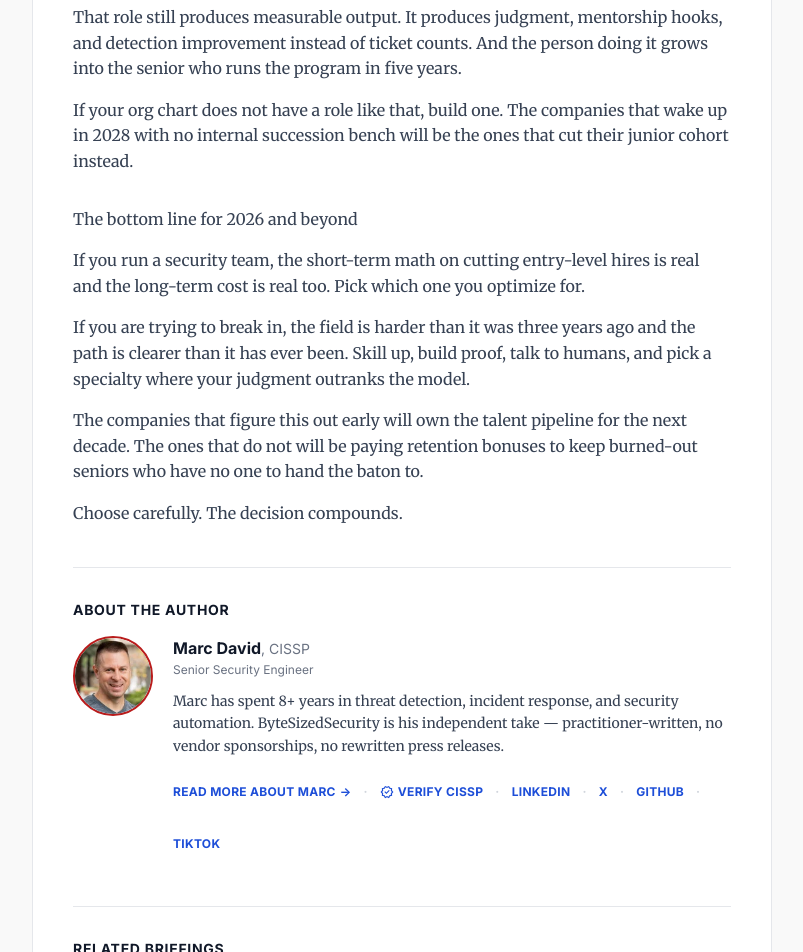
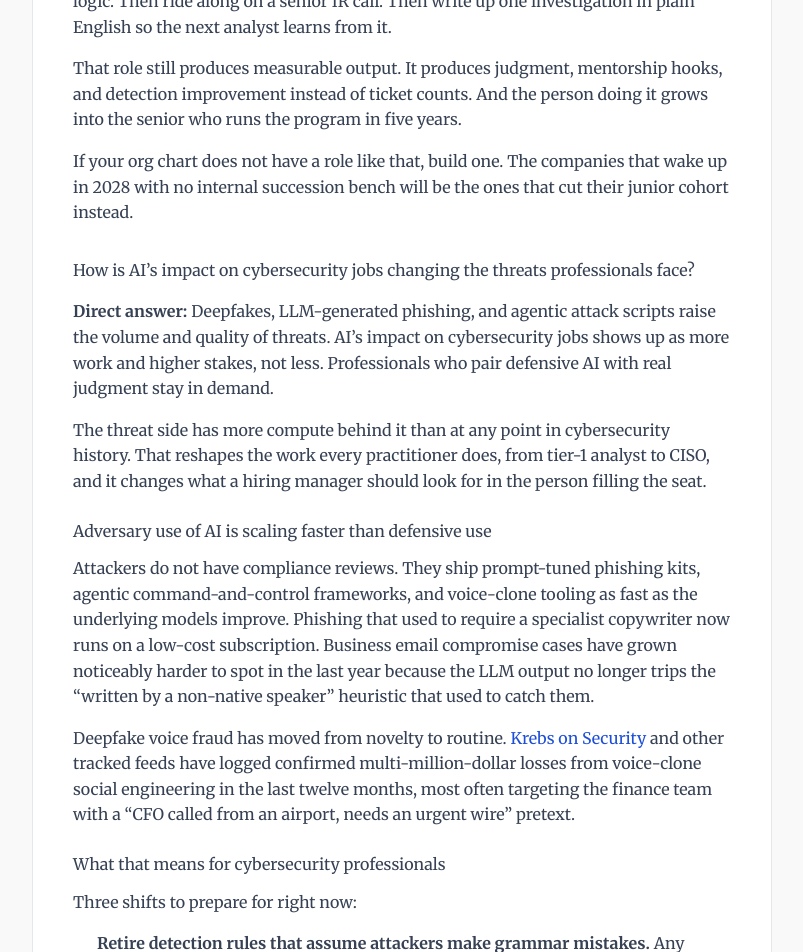
Before and after one commit to mda1125/bytesizedsecurity, a Jekyll site: the page built from _posts/2026-06-30-why-cutting-entry-level-jobs-for-ai-backfires-in-2026.md, in a window 1280 px wide and 1400 px high, scrolled down 4651 px. Shown: the top 952 px of the window, without its empty margins (64-867 px from the left). Built offline with Jekyll 4.4.1, drawn with Linux system fonts in a browser that asks for light colours; comment, search, counter and statistics services are not loaded; some of the changed text lies outside the part shown.

Commit message:
fix(seo): apply auditor brief (primary+secondary keywords, threats/professionals section, direct-answer intro)

```diff
--- a/_posts/2026-06-30-why-cutting-entry-level-jobs-for-ai-backfires-in-2026.md
+++ b/_posts/2026-06-30-why-cutting-entry-level-jobs-for-ai-backfires-in-2026.md
@@ -1,7 +1,7 @@
 ---
-description: "Replacing entry-level workers with AI saves money this quarter, but it destroys the talent pipeline your team will need by 2028. Here's the data."
+description: "Are cybersecurity jobs affected by AI? Yes: entry-level postings down 35% in 18 months, tier-1 SOC work absorbed. What managers and juniors do next."
 layout: post
-title: "Why Cutting Entry-Level Jobs for AI Backfires in 2026"
+title: "Are Cybersecurity Jobs Affected by AI in 2026? Yes and No"
 slug: why-cutting-entry-level-jobs-for-ai-backfires-in-2026
 category: "Career"
 tags: ["AI Hiring", "Entry-Level Jobs", "Cybersecurity Careers", "Talent Pipeline"]
@@ -24,9 +24,9 @@
     answer: "No. <a href=\"https://hbr.org/2026/03/ai-and-the-entry-level-job\">IBM's HR chief argues in HBR</a> that cutting junior cohorts wrecks succession planning and knowledge transfer. The smarter play is redesigning entry roles around AI oversight, judgment-heavy decisions, and complex case routing, while still bringing in cohorts who grow into senior leaders."
 ---
 
-The math looks great this quarter. The math looks terrible by 2028.
+Are cybersecurity jobs affected by AI? Yes: overall security hiring is up about 11% year over year, but tier-1 openings are down sharply, and the shape of the first job has changed for good.
 
-**TL;DR:** U.S. entry-level job postings have dropped 35% in 18 months, and Harvard Business School research warns AI could make roughly 18 million entry-level roles obsolete (about 12% of the U.S. workforce). Companies that replace junior cohorts with AI win short-term margin and lose the talent pipeline that staffs every senior role above them. Cybersecurity is feeling the same squeeze even though overall security hiring is up. Here is what hiring managers and anyone trying to break in should do about it.
+**TL;DR:** Are cybersecurity jobs affected by AI? Yes. U.S. entry-level postings across every sector are down 35% in 18 months (Revelio Labs), Harvard Business School research warns AI could make ~18 million entry-level roles obsolete, and tier-1 SOC work is being absorbed by AI even as senior security demand grows. Companies that replace junior cohorts with AI win short-term margin and lose the talent pipeline that staffs every senior role above them. Here is what hiring managers and anyone trying to break in should do.
 
 ---
 
@@ -52,7 +52,7 @@
 
 [Joseph Fuller of Harvard Business School](https://www.library.hbs.edu/working-knowledge/talent-shift-ai-could-spark-interview-with-joseph-fuller) and Burning Glass Institute co-authors put the number at roughly 18 million U.S. workers in roles where AI threatens to break the traditional career ladder. That is 12% of the labor force, concentrated in higher-paying, college-degree-required occupations (legal associates, marketing specialists, project managers, and yes, plenty of cyber-adjacent roles).
 
-## Is cybersecurity hiring affected by the same squeeze? {#cybersecurity-effect}
+## Are cybersecurity jobs affected by AI, or spared from the squeeze? {#cybersecurity-effect}
 
 > **Direct answer:** Yes and no. Cybersecurity hiring overall is up about 11% year over year, but pure entry-level openings remain scarce. AI now absorbs tier-1 SOC work, alert triage, and basic IR documentation that used to staff the bottom of the pyramid.
 
@@ -74,7 +74,7 @@
 2. **Build a structured 90-day on-ramp.** Hand new analysts a curated subset of real cases with senior shadow review, instead of throwing them at the alert queue and hoping they figure it out.
 3. **Treat your junior cohort as future leadership.** If you would not bet on someone you hired this year being a manager in five, you hired wrong or you are growing wrong.
 
-## How do you break into cybersecurity when entry-level postings are shrinking? {#how-to-break-in}
+## How do you break into cybersecurity jobs when AI is cutting entry-level roles? {#how-to-break-in}
 
 > **Direct answer:** Prove capability AI cannot fake. Build a documented home lab. Run an end-to-end investigation on a public dataset. Publish your write-up. Walk into the interview with evidence, not a list of certs.
 
@@ -87,7 +87,7 @@
 - **Get fluent with the AI tools the hiring manager uses.** If you are interviewing for SOC roles, know how to drive an LLM-based assistant against a SIEM dataset and explain when its output is wrong. Discernment is the new skill floor.
 - **Talk to humans.** Cold applications into ATS portals are losing the race against AI-screened resumes on both sides. A 15-minute conversation with someone on the team you want to join still bypasses 90% of the noise.
 
-## Which entry-level cyber roles are most exposed to AI? {#exposed-roles}
+## AI impact on cybersecurity: which entry-level roles are most exposed? {#exposed-roles}
 
 > **Direct answer:** Roles built around repetitive, well-scoped tasks. Tier-1 SOC analyst, junior vuln scanner operator, compliance evidence collector, and basic phishing-triage roles are the most exposed. Roles requiring real-world judgment, customer interaction, or physical access are the least exposed.
 
@@ -105,12 +105,34 @@
 
 If your org chart does not have a role like that, build one. The companies that wake up in 2028 with no internal succession bench will be the ones that cut their junior cohort instead.
 
+## How is AI's impact on cybersecurity jobs changing the threats professionals face? {#ai-threats-professionals}
+
+> **Direct answer:** Deepfakes, LLM-generated phishing, and agentic attack scripts raise the volume and quality of threats. AI's impact on cybersecurity jobs shows up as more work and higher stakes, not less. Professionals who pair defensive AI with real judgment stay in demand.
+
+The threat side has more compute behind it than at any point in cybersecurity history. That reshapes the work every practitioner does, from tier-1 analyst to CISO, and it changes what a hiring manager should look for in the person filling the seat.
+
+### Adversary use of AI is scaling faster than defensive use
+
+Attackers do not have compliance reviews. They ship prompt-tuned phishing kits, agentic command-and-control frameworks, and voice-clone tooling as fast as the underlying models improve. Phishing that used to require a specialist copywriter now runs on a low-cost subscription. Business email compromise cases have grown noticeably harder to spot in the last year because the LLM output no longer trips the "written by a non-native speaker" heuristic that used to catch them.
+
+Deepfake voice fraud has moved from novelty to routine. [Krebs on Security](https://krebsonsecurity.com/) and other tracked feeds have logged confirmed multi-million-dollar losses from voice-clone social engineering in the last twelve months, most often targeting the finance team with a "CFO called from an airport, needs an urgent wire" pretext.
+
+### What that means for cybersecurity professionals
+
+Three shifts to prepare for right now:
+
+1. **Retire detection rules that assume attackers make grammar mistakes.** Any signature built on prose quality is a liability. Rewrite it against behavior, sending pattern, and metadata.
+2. **Treat identity verification as the new perimeter.** If a voice-clone gets past your wire-approval process, the process is the bug. Add a callback protocol to a known-good number for anything above a dollar threshold.
+3. **Ship AI-assisted, not AI-only.** The teams shipping the fewest false negatives right now are the ones running LLM-assisted triage in front of a human who owns the escalation call. Full-auto SOC playbooks still miss the ambiguous cases, and ambiguous cases are the ones adversaries design.
+
+The upshot: AI's impact on cybersecurity is not a story of replacement, it is a story of raised stakes. Defenders are asked to cover more surface, at higher speed, against smarter attacks. The professionals who invest in defensive-AI fluency this year will own the next hiring cycle. The hiring managers who plan around that reality (instead of chasing the seat-count savings) will end up with the teams that can actually respond when the ambiguous case shows up on a Friday night.
+
 ## The bottom line for 2026 and beyond {#bottom-line}
 
 If you run a security team, the short-term math on cutting entry-level hires is real and the long-term cost is real too. Pick which one you optimize for.
 
 If you are trying to break in, the field is harder than it was three years ago and the path is clearer than it has ever been. Skill up, build proof, talk to humans, and pick a specialty where your judgment outranks the model.
 
-The companies that figure this out early will own the talent pipeline for the next decade. The ones that do not will be paying retention bonuses to keep burned-out seniors who have no one to hand the baton to.
+Are cybersecurity jobs affected by AI? Yes, in every layer of the practice. The companies that figure this out early will own the talent pipeline for the next decade. The ones that do not will be paying retention bonuses to keep burned-out seniors who have no one to hand the baton to.
 
 Choose carefully. The decision compounds.
```
